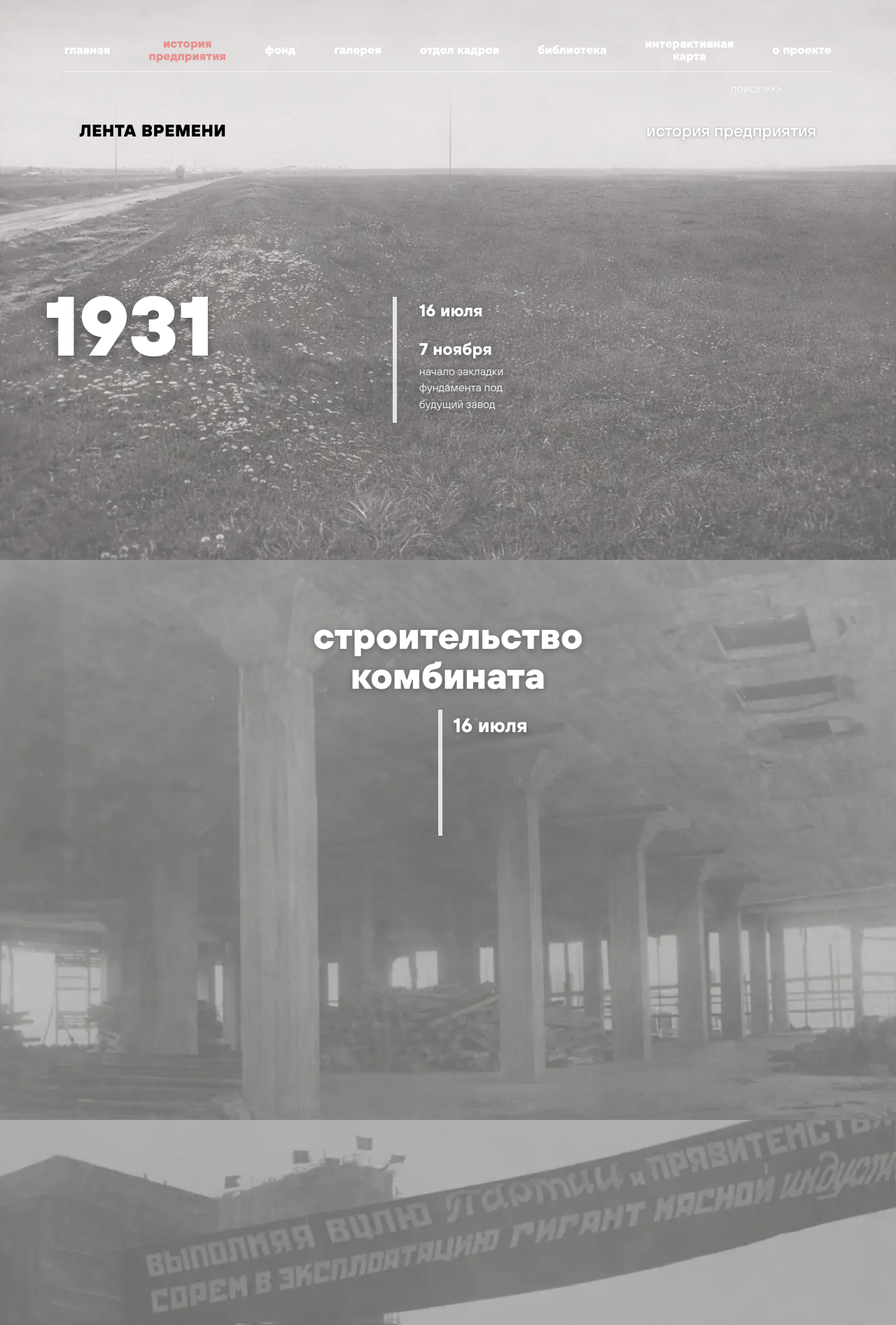
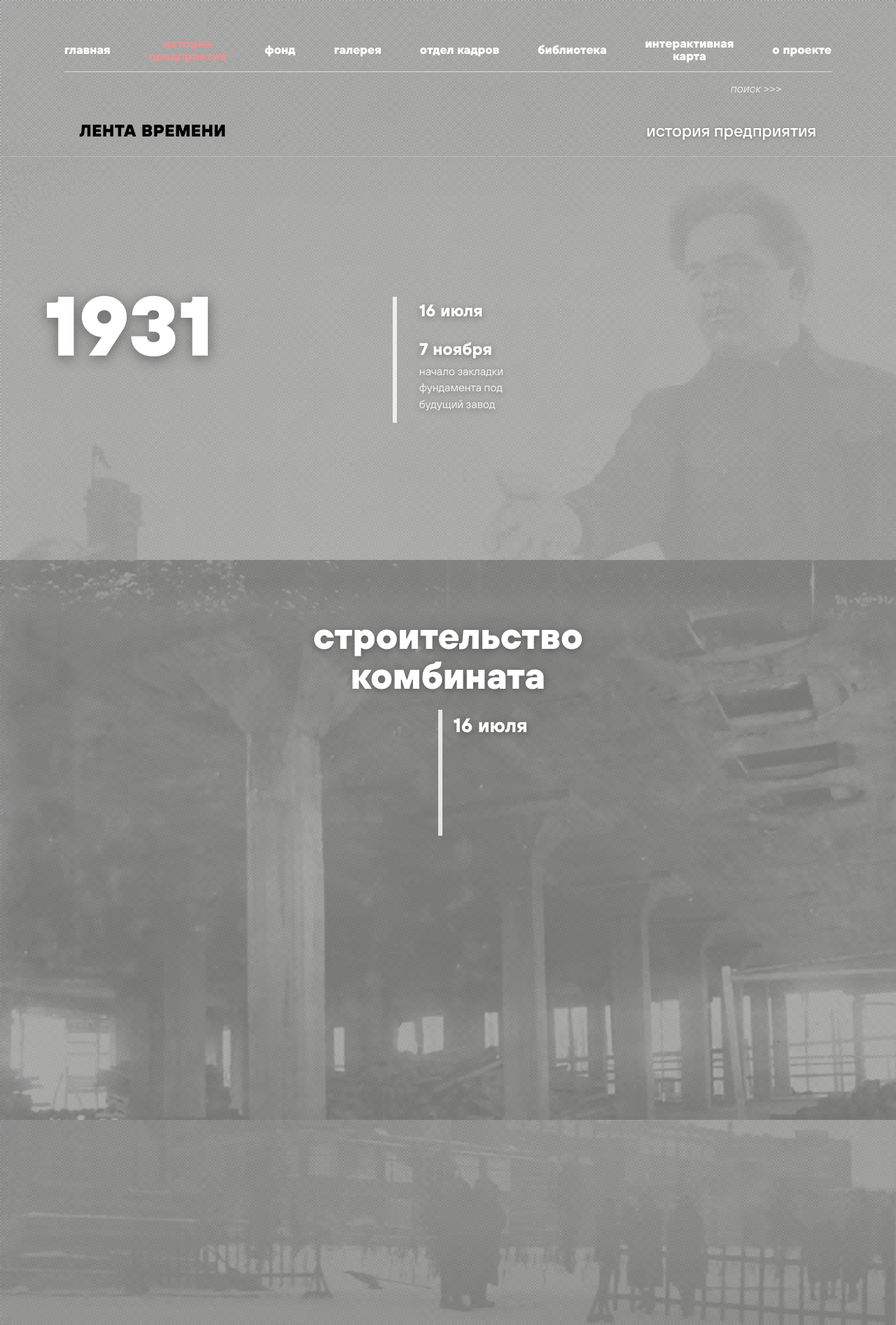
Before and after one commit to Ad1CS/Museum-website-white, a Django app: page /history/ in a window 1280 px wide. Shown: the top 1893 px of the page at 70% size. Run offline with Django 5.2, Linux system fonts and the light colour scheme; data comes from the database, SQL or seed files in the repository.

Commit message:
Add optimized history background

```diff
--- a/templates/history/timeline.html
+++ b/templates/history/timeline.html
@@ -3,7 +3,7 @@
 {% block title %}История предприятия{% endblock %}
 {% block meta_description %}Timeline of the Leningrad Meat Processing Plant named after S.M. Kirov with key years, events, and stages of enterprise history.{% endblock %}
 
-{% block hero_area_start %}<div class="tl-first-section"><div class="tl-bg" style="background-image:url('{% static 'img/timeline_1.webp' %}?v=2')"></div><div class="tl-bg-overlay"></div>{% endblock %}
+{% block hero_area_start %}<div class="tl-first-section"><div class="tl-bg tl-bg--history-page" style="--tl-bg-y: 0%;"></div><div class="tl-bg-overlay"></div>{% endblock %}
 
 {% block hero_area_end %}
 <div class="timeline-header">
@@ -21,11 +21,12 @@
 {% endblock %}
 
 {% block extra_head %}
-<link rel="preload" href="{% static 'img/timeline_1.webp' %}?v=2" as="image" type="image/webp" fetchpriority="high">
+<link rel="preload" href="{% static 'img/historyPageBG.webp' %}?v=1" as="image" type="image/webp" fetchpriority="high">
 <style>
 .tl-first-section { position:relative; min-height:100vh; }
 .tl-first-section > .tl-bg { position:absolute; inset:0; background-size:cover; background-position:center; }
 .tl-first-section > .tl-bg-overlay { position:absolute; inset:0; background:rgba(255,255,255,0.3); pointer-events:none; }
+.tl-bg--history-page { background-image:url('{% static 'img/historyPageBG.webp' %}?v=1'); }
 
 .timeline-header { position:relative; z-index:2; display:flex; justify-content:center; gap:600px; padding:18px 48px; border-bottom:1px solid rgba(255,255,255,0.2); }
 .timeline-header span:first-child { font-size:24px; font-weight:800; color:#000; text-transform:uppercase; letter-spacing:0.02em; }
@@ -51,6 +52,8 @@
 
 .tl-section { position:relative; width:100%; min-height:100vh; display:flex; overflow:hidden; }
 .tl-section .tl-bg { position:absolute; inset:0; background-size:cover; background-position:center; }
+.tl-first-section > .tl-bg.tl-bg--history-page,
+.tl-section .tl-bg.tl-bg--history-page { background-position:center var(--tl-bg-y, 50%); }
 .tl-section .tl-bg-overlay { position:absolute; inset:0; background:rgba(255,255,255,0.3); pointer-events:none; }
 .tl-section .tl-content { position:relative; z-index:2; padding:80px 64px; width:100%; min-height:100vh; display:flex; flex-direction:column; align-items:center; }
 .tl-content--bottom { justify-content: flex-end; align-items: flex-start !important; padding-bottom: 140px !important; padding-left: 64px !important; }
@@ -109,7 +112,7 @@
 
 {% block content %}
 <div class="tl-section">
-  <div class="tl-bg" style="background-image:url('{% static 'img/timeline_2.webp' %}?v=2')"></div>
+  <div class="tl-bg tl-bg--history-page" style="--tl-bg-y: 22%;"></div>
   <div class="tl-bg-overlay"></div>
   <div class="tl-content">
     <div class="tl-period-label" style="margin-top:0 !important; margin-bottom:0 !important;">строительство<br>комбината</div>
@@ -121,7 +124,7 @@
 </div>
 
 <div class="tl-section">
-  <div class="tl-bg" style="background-image:url('{% static 'img/timeline_3.webp' %}?v=2')"></div>
+  <div class="tl-bg tl-bg--history-page" style="--tl-bg-y: 44%;"></div>
   <div class="tl-bg-overlay"></div>
   <div class="tl-content"><div class="tl-year tl-year--left">1933</div></div>
 </div>
@@ -132,13 +135,13 @@
 </div>
 
 <div class="tl-section">
-  <div class="tl-bg" style="background-image:url('{% static 'img/timeline_4.webp' %}?v=2')"></div>
+  <div class="tl-bg tl-bg--history-page" style="--tl-bg-y: 66%;"></div>
   <div class="tl-bg-overlay"></div>
   <div class="tl-content tl-content--bottom"><div class="tl-year">1937</div></div>
 </div>
 
 <div class="tl-section">
-  <div class="tl-bg" style="background-image:url('{% static 'img/timeline_5.webp' %}?v=2')"></div>
+  <div class="tl-bg tl-bg--history-page" style="--tl-bg-y: 88%;"></div>
   <div class="tl-bg-overlay"></div>
   <div class="tl-content"><div class="tl-period-label">война</div></div>
 </div>
```
Also changed, not shown: static/img/historyPageBG.webp (added).
